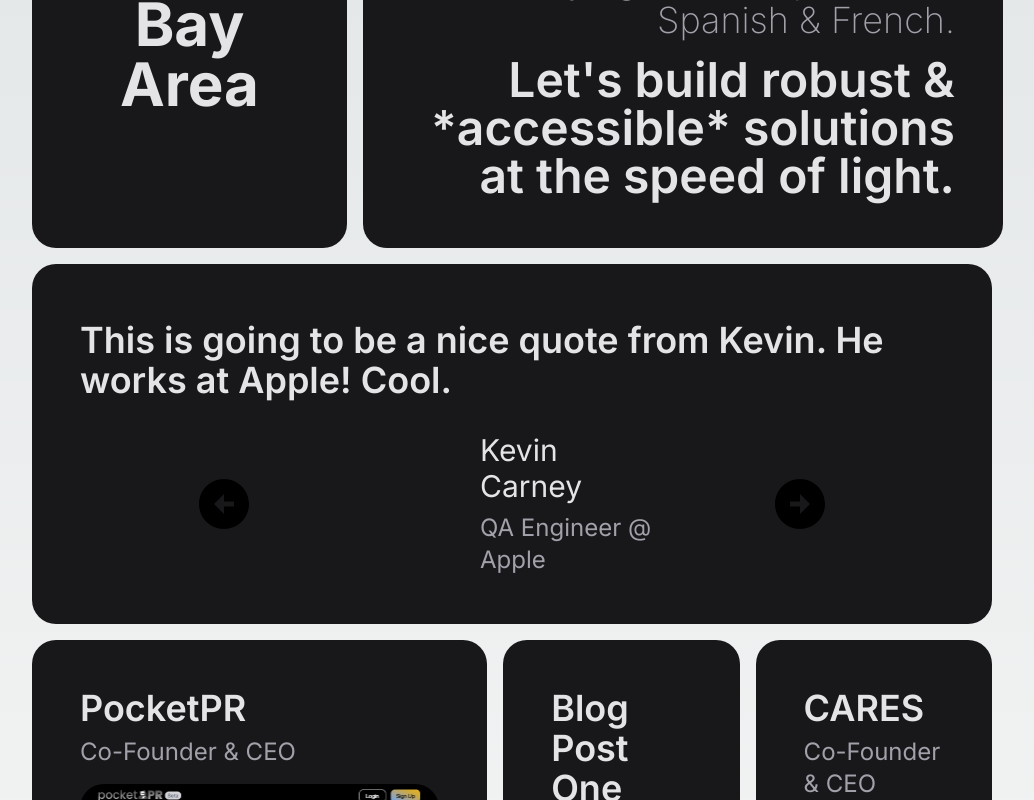
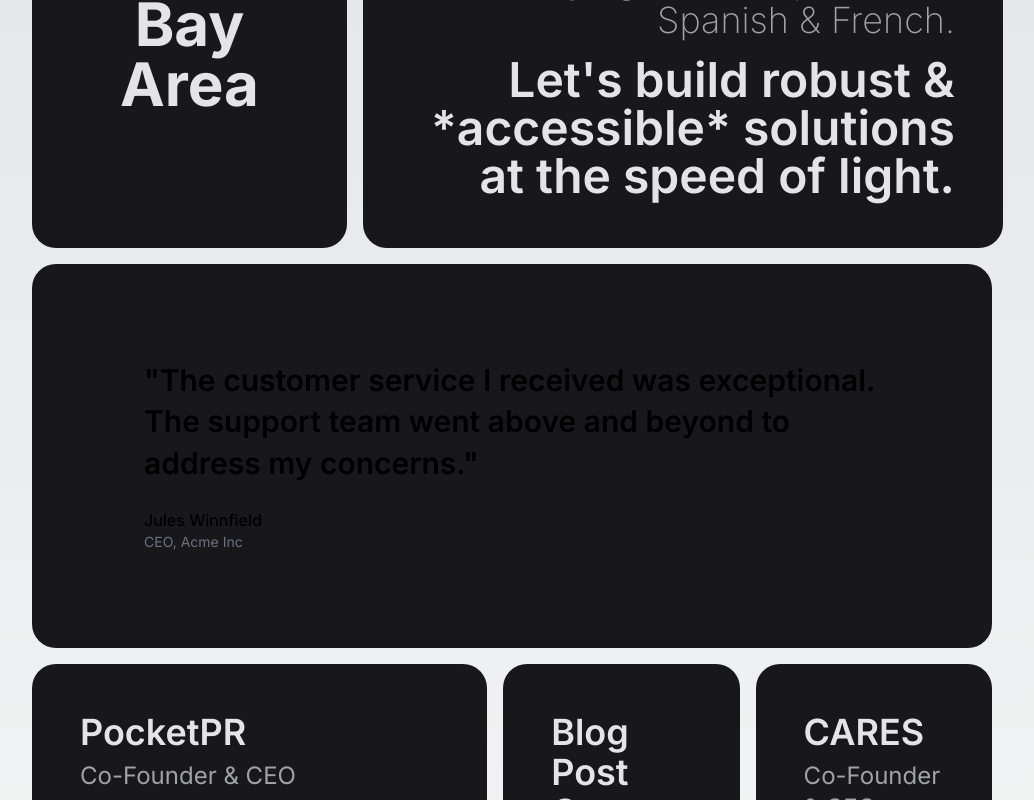
Before and after one commit to oconnorjohnson/portfolio, a Next.js app: page / in a window 1280 px wide. Shown: the part 1104-1904 px from the top of the page, without its empty margins (128-1162 px from the left). Built offline with nearby package versions, Linux system fonts and the light colour scheme.

Commit message:
started to fix wackiness of testimonial carousel

```diff
--- a/app/page.tsx
+++ b/app/page.tsx
@@ -147,28 +147,28 @@ export default function Home() {
             <div className="flex flex-row justify-between md:px-0">
               {/*LinkedIn Card*/}
 
+              <div className="bg-zinc-900 transition-colors  flex flex-row justify-center text-center px-4 sm:px-10 md:px-24 text-2xl font-bold text-zinc-200 rounded-3xl py-6 w-full">
                 <Link
                   href="https://www.linkedin.com/in/oconnorjohnson"
-                className="bg-zinc-900 transition-colors hover:bg-zinc-200 flex flex-row justify-center text-center px-4 sm:px-10 md:px-24 text-2xl font-bold text-zinc-200 rounded-3xl py-6 w-full"
+                  className="flex flex-row justify-center text-center px-4  text-lg md:text-2xl font-extralight text-zinc-900 rounded-3xl py-6 bg-zinc-200 hover:text-zinc-200 hover:bg-zinc-900 transition-colors"
                 >
-                <div className="flex flex-row justify-center text-center px-4  text-lg md:text-2xl font-extralight text-zinc-900 rounded-3xl py-6 bg-zinc-200   ">
                   <FaLinkedin className="pr-2 text-3xl" />
                   <div>LinkedIn</div>
+                </Link>
               </div>
-              </Link>
 
               {/*End LinkedIn Card*/}
               <div className="px-2" />
               {/*Github Card*/}
+              <div className="bg-zinc-900 flex flex-row justify-center transition-colors text-center px-4 sm:px-10 md:px-24 text-2xl font-bold   text-zinc-200 rounded-3xl py-6 w-full">
                 <Link
                   href="https://www.github.com/oconnorjohnson"
-                className="bg-zinc-900 flex flex-row justify-center transition-colors hover:bg-zinc-200 text-center px-4 sm:px-10 md:px-24 text-2xl font-bold   text-zinc-200 rounded-3xl py-6 w-full"
+                  className="flex flex-row justify-center text-center px-4 text-lg md:text-2xl font-extralight text-zinc-900 rounded-3xl py-6 bg-zinc-200 hover:bg-zinc-900 hover:text-zinc-200 transition-colors"
                 >
-                <div className="flex flex-row justify-center text-center px-4 text-lg md:text-2xl font-extralight text-zinc-900 rounded-3xl py-6 bg-zinc-200 ">
                   <FaGithubSquare className="pr-2 text-3xl" />
                   <div>Github</div>
+                </Link>
               </div>
-              </Link>
 
               {/*End Github Card*/}
             </div>
@@ -210,56 +210,29 @@ export default function Home() {
           {/*Testimonial Card*/}
           <div className="px-4 md:px-0 w-full">
             <div className="p-10 md:p-12 w-full min-w-full rounded-3xl bg-zinc-900 flex flex-col items-center">
-              <div className="flex flex-col-3">
-                <div className="text-left">
-                  <blockquote className="mt-2 text-zinc-200 font-semibold text-3xl md:text-4xl w-full">
-                    {testimonials[currentTestimonial].quote}
+              <div className="relative w-full flex items-center justify-between p-8">
+                <button aria-label="Previous quote">
+                  {/* add left arrow react icon*/}
+                </button>
+                <div className="w-full max-w-3xl mx-4">
+                  <div className="p-4">
+                    <blockquote className="text-3xl font-semibold leading-snug">
+                      "The customer service I received was exceptional. The
+                      support team went above and beyond to address my
+                      concerns."
                     </blockquote>
-                  <div className="py-4" />
-                  <div className="flex flex-col md:grid md:grid-cols-3">
-                    <button
-                      onClick={prevTestimonial}
-                      className="hidden md:flex flex-col items-center justify-center text-6xl hover:text-violet-600"
-                    >
-                      <MdArrowCircleLeft />
-                    </button>
-                    <div className="flex flex-row justify-start pl-24 ">
-                      {/* <div className="flex flex-col justify-center">
-                        <div className="h-14 w-14 mr-4">
-                          <Image
-                            height="100"
-                            width="100"
-                            alt="User avatar"
-                            src="/avatar.png"
-                          />
-                        </div>
-                      </div> */}
-                      <div className="px-2" />
-                      <div className="flex flex-col ">
-                        <h2 className="text-2xl md:text-3xl text-zinc-200">
-                          {testimonials[currentTestimonial].name}
-                        </h2>
-                        <div className="py-1" />
-                        <p className="text-xl md:text-2xl text-zinc-400">
-                          {testimonials[currentTestimonial].position}
+                    <div className="mt-6 flex items-center">
+                      <div className="">
+                        <h4 className="font-medium">Jules Winnfield</h4>
+                        <p className="text-sm text-gray-500 dark:text-gray-400">
+                          CEO, Acme Inc
                         </p>
                       </div>
                     </div>
-                    <button
-                      onClick={nextTestimonial}
-                      className="hidden md:flex flex-col items-center justify-center text-6xl hover:text-violet-600"
-                    >
-                      <MdArrowCircleRight />
-                    </button>
                   </div>
                 </div>
-              </div>
-              <div className="flex flex-row text-6xl md:hidden">
-                <button onClick={prevTestimonial}>
-                  <MdArrowCircleLeft className="pr-4" />
-                </button>
-                <button onClick={nextTestimonial}>
-                  <MdArrowCircleRight className="pr-4" />
+                <button aria-label="Next quote">
+                  {/*add right arrow react icon*/}
                 </button>
               </div>
             </div>
```
Lines whose indentation alone changed are shown as unchanged.
